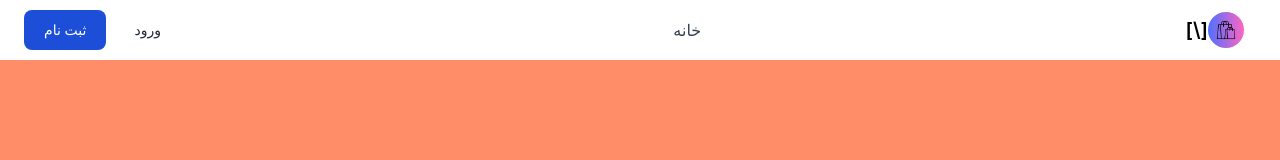
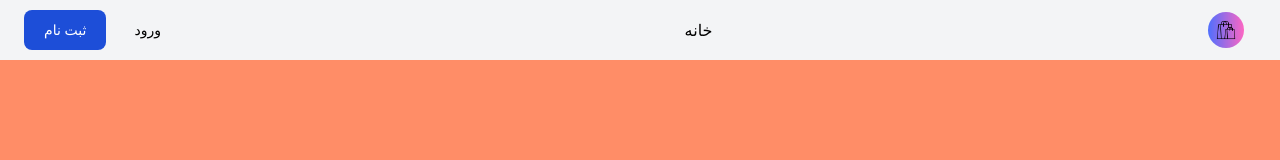
Before and after one commit to MohammadAminFeliAkbari/FullStackShop, a React (Create React App) app: page /login in a window 1280 px wide. Shown: the top 160 px of the page. Built offline with nearby package versions, Linux system fonts and the light colour scheme.

Commit message:
change header color in white

```diff
--- a/src/components/Header.jsx
+++ b/src/components/Header.jsx
@@ -8,7 +8,7 @@ export default function Header () {
   const { usernameLogin, setUsernameLogin } = useContext(AppContext)
   return (
     <header>
-      <nav className='bg-white border-gray-200 px-4 lg:px-6 py-2.5 dark:bg-gray-800'>
+      <nav className='border-gray-200 px-4 lg:px-6 py-2.5 bg-gray-100'>
         <div className='flex flex-wrap justify-between items-center mx-auto max-w-screen-xl'>
           <NavLink to='https://flowbite.com' className='flex items-center'>
             <img
@@ -16,8 +16,8 @@ export default function Header () {
               className='rounded-full mr-3 h-6 sm:h-9'
               alt='Flowbite Logo'
             />
-            <span className='self-center text-xl font-semibold whitespace-nowrap dark:text-white'>
-              [\]
+            <span className='self-center text-xl font-semibold whitespace-nowrap text-gray-800'>
+
             </span>
           </NavLink>
           {usernameLogin ? (
@@ -32,7 +32,7 @@ export default function Header () {
               <NavLink
                 to='/login'
                 onClick={() => sethidden(() => true)}
-                className='text-gray-800 dark:text-white hover:bg-gray-50 focus:ring-4 focus:ring-gray-300 font-medium rounded-lg text-sm px-4 lg:px-5 py-2 lg:py-2.5 mr-2 dark:hover:bg-gray-700 focus:outline-none dark:focus:ring-gray-800'
+                className='  focus:ring-4 focus:ring-gray-300 font-medium rounded-lg text-sm px-4 lg:px-5 py-2 lg:py-2.5 mr-2 hover:bg-gray-400 transition-all hover:text-black focus:outline-none dark:focus:ring-gray-800'
               >
                 ورود
               </NavLink>
@@ -46,7 +46,7 @@ export default function Header () {
               <button
                 data-collapse-toggle='mobile-menu-2'
                 type='button'
-                className='inline-flex items-center p-2 ml-1 text-sm text-gray-500 rounded-lg lg:hidden hover:bg-gray-100 focus:outline-none focus:ring-2 focus:ring-gray-200 dark:text-gray-400 dark:hover:bg-gray-700 dark:focus:ring-gray-600'
+                className='inline-flex items-center p-2 ml-1 text-sm text-gray-500 rounded-lg lg:hidden hover:bg-gray-300 hover:text-gray-950 mr-2 transition-all focus:outline-none focus:ring-2 focus:ring-gray-200 dark:text-gray-400'
                 aria-controls='mobile-menu-2'
                 aria-expanded={!hidden}
                 onClick={() => sethidden(prev => !prev)} // Moved here
@@ -77,7 +77,7 @@ export default function Header () {
               <li>
                 <NavLink
                   to='/'
-                  className='p-2 block py-2 pr-4 pl-3 text-gray-700 border-b border-gray-100 hover:bg-gray-50 lg:hover:bg-transparent lg:border-0 lg:hover:text-primary-700 lg:p-0 dark:text-gray-400 lg:dark:hover:text-white dark:hover:bg-gray-700 dark:hover:text-white lg:dark:hover:bg-transparent dark:border-gray-700'
+                  className='p-2 block py-2 pr-4 pl-3  border-b border-gray-100  lg:hover:bg-transparent lg:border-0 lg:p-0 lg:dark:hover:bg-transparent dark:border-gray-700'
                 >
                   <div className='p-2 flex justify-center items-center '>
                     خانه
```
